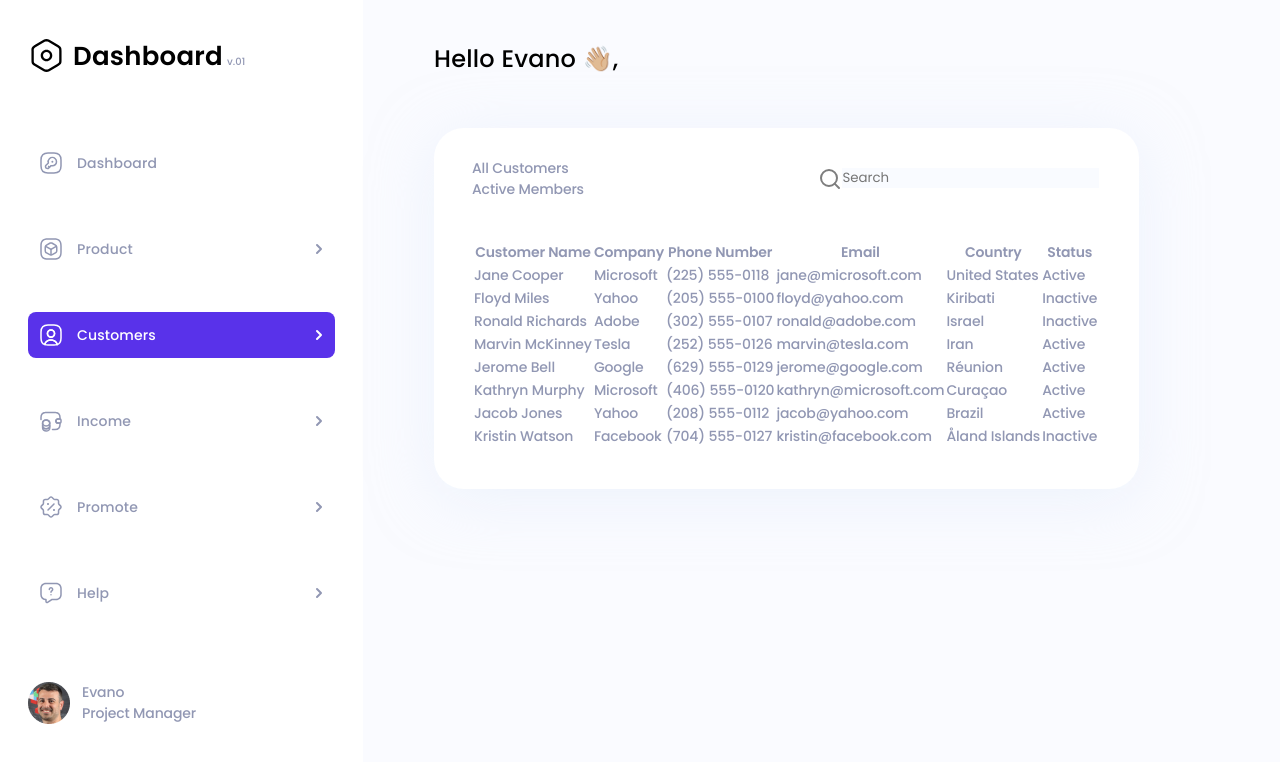
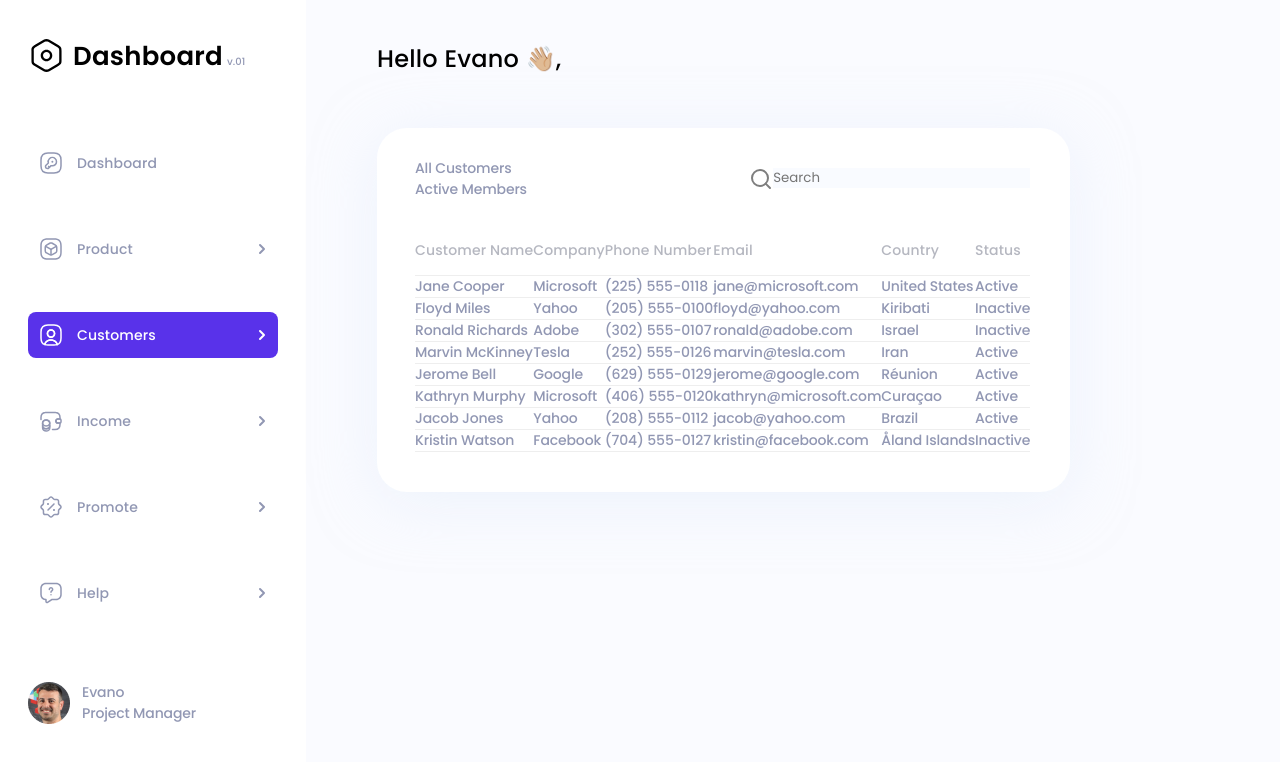
Before and after one commit to BlazerXXI/crm-dashboard-customers, a Next.js app: page / in a window 1280 px wide. Shown: the top 762 px of the page. Built offline with nearby package versions, Linux system fonts and the light colour scheme.

Commit message:
dev 20:05

```diff
--- a/src/components/screens/customers/Customers.scss
+++ b/src/components/screens/customers/Customers.scss
@@ -29,8 +29,20 @@
   margin: 40px 0px 0px 0px;
 }
 .customers-table {
+  border-collapse: collapse; /* Объединение границ ячеек */
+  width: 100%;
+  th,
+  tr {
+    border-bottom: 1px solid #eeeeee;
+  }
 }
 .customers-thead {
+  th {
+    @include font-title(14, 500);
+    padding-bottom: 14px;
+		text-align: left;
+    color: #b5b7c0;
+  }
 }
 .customers-tbody {
 }
--- a/src/components/sideMenu/SideMenu.scss
+++ b/src/components/sideMenu/SideMenu.scss
@@ -42,9 +42,10 @@
     flex-direction: column;
     flex: 1 1 auto;
     gap: 40px;
+    width: 250px;
     .side-item__link {
       @include font-title(14, 500);
-      min-width: 250px;
+      width: 100%;
       min-height: 46px;
       justify-content: space-between;
       align-items: center;
```
